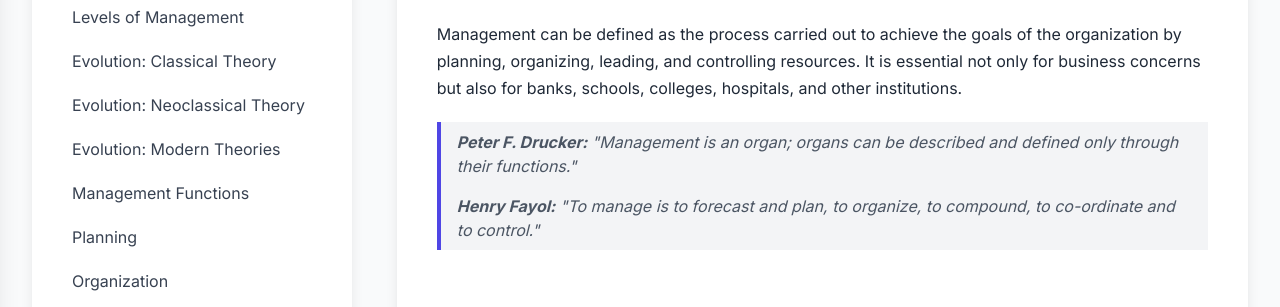
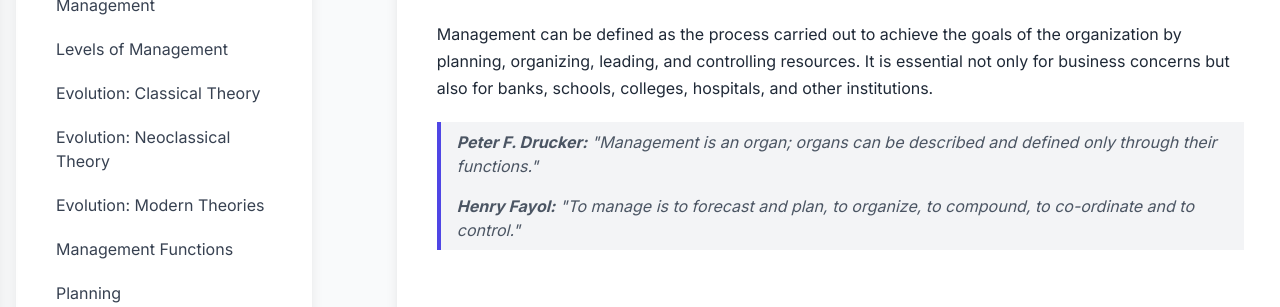
Before and after one commit to md-sonu07/PMO, a plain HTML site: page index.html in a window 1280 px wide. Shown: the part 255-562 px from the top of the page. Drawn offline with nearby package versions, Linux system fonts and the light colour scheme.

Commit message:
PMO App For BCA first Sem Students ✨

```diff
--- a/index.html
+++ b/index.html
@@ -111,7 +111,7 @@
     </style>
 </head>
 
-<body class="bg-gray-50 text-gray-800 antialiased">
+<body class="bg-gray-50 overflow-y-auto text-gray-800 antialiased">
 
     <div id="app" class="min-h-screen flex flex-col">
 
@@ -128,7 +128,7 @@
                 </div>
                 <!-- Hamburger Button -->
                 <div class="md:hidden">
-                    <button id="hamburger-btn" class="text-gray-600 hover:text-indigo-600 focus:outline-none text-2xl">
+                    <button id="hamburger-btn" class="text-gray-600  hover:text-indigo-600 focus:outline-none text-2xl">
                         <i class="fas fa-bars"></i> Topics
                     </button>
                 </div>
@@ -140,7 +140,7 @@
             class="hidden fixed inset-0 bg-black bg-opacity-50 z-40 transition-opacity duration-300"></div>
         <div id="mobile-menu"
             class="fixed top-0 left-0 h-full w-72 bg-white z-50 shadow-xl transition-transform duration-300 ease-in-out mobile-menu-closed">
-            <div class="p-4">
+            <div class="p-4 overflow-y-auto h-full">
                 <div class="flex justify-between items-center mb-4">
                     <h3 class="text-xl font-bold">Topics</h3>
                     <button id="close-menu-btn" class="text-gray-500 hover:text-gray-800 text-2xl">&times;</button>
@@ -156,15 +156,15 @@
                 <div class="flex  flex-col md:flex-row gap-8">
                     <!-- Desktop Sidebar -->
 
-                    <aside class="hidden md:fixed md:block w-1/3 lg:w-1/4  top-24">
+                    <aside class="hidden p-2 md:fixed md:block w-1/3 lg:w-1/4  top-24">
                         <div
-                            class="bg-white p-6 rounded-xl shadow-lg self-start md:sticky md:top-24 max-h-[80vh] overflow-y-auto">
+                            class="bg-white -ml-6  mr-8 p-6 rounded-xl shadow-lg self-start md:sticky md:top-24 max-h-[80vh] overflow-y-auto">
                             <h3 class="text-xl font-bold mb-4">Topics</h3>
                             <ul id="desktop-topics-list" class="space-y-1"></ul>
                         </div>
                     </aside>
                     <main id="theory-content-area"
-                        class="w-full md:ml-[33.3333%] lg:ml-[30%] bg-white p-6 md:p-10 rounded-xl shadow-lg">
+                        class="w-full md:ml-[44%] -mr-10 lg:ml-[30%] bg-white p-6 md:p-10 rounded-xl shadow-lg">
                         <div id="theory-text-content" class="prose"></div>
                         <div id="integrated-quiz-container" class="mt-12"></div>
                     </main>
@@ -467,7 +467,7 @@
                 mobileMenu.classList.remove('mobile-menu-closed');
                 mobileMenu.classList.add('mobile-menu-open');
                 mobileMenuOverlay.classList.remove('hidden');
-                //document.body.style.overflow = 'hidden'; // Prevent background scroll
+                // document.body.style.overflow = 'hidden'; // Prevent background scroll
             };
 
             const closeMobileMenu = () => {
```
